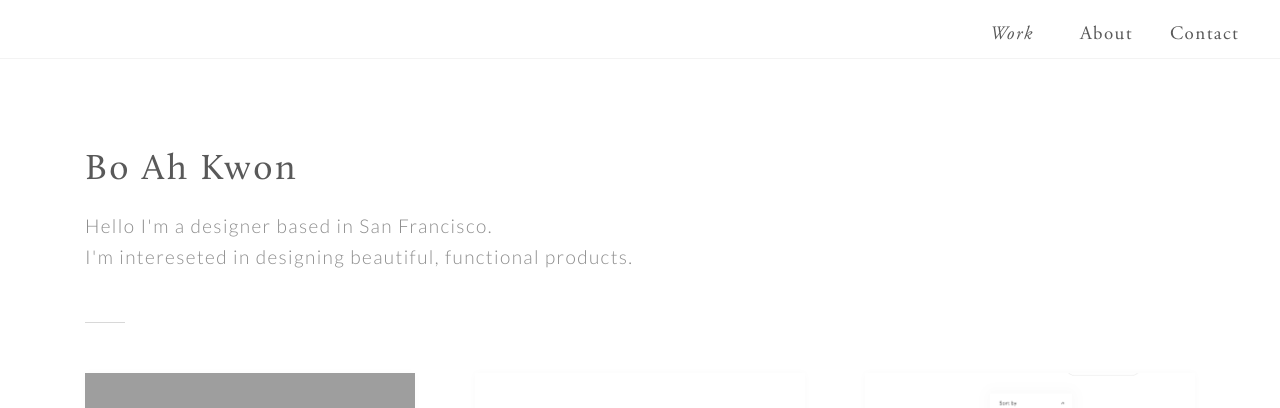
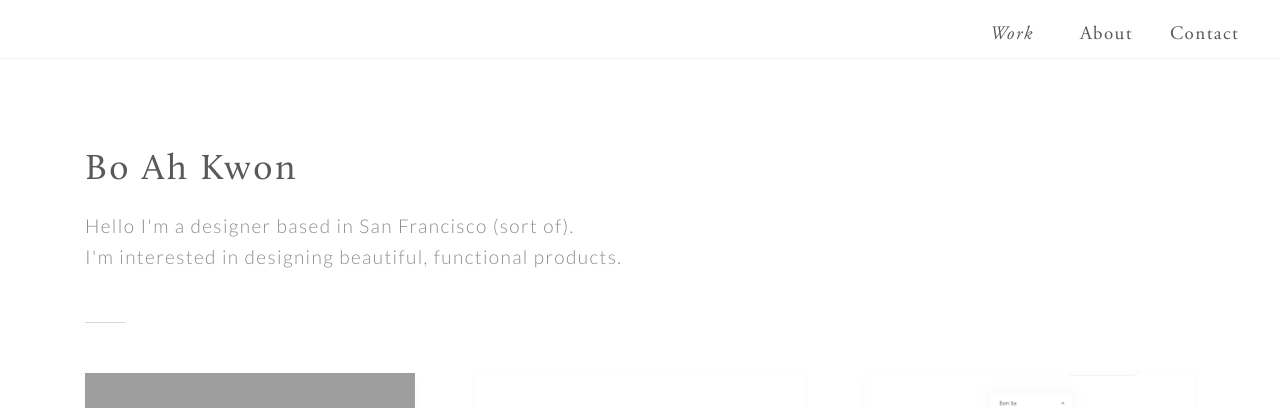
Before and after one commit to bkwon0402/bkwon0402.github.io, a Jekyll site: the page built from index.html, in a window 1280 px wide and 900 px high. Shown: the top 408 px of the window. Built offline with Jekyll 4.4.1, drawn with Linux system fonts in a browser that asks for light colours; grey boxes are pictures that could not be loaded.

Commit message:
Update index.html

```diff
--- a/index.html
+++ b/index.html
@@ -9,8 +9,8 @@ title: home
     	<div class="row">
     		<div class="col-xs-12 hero_part_30">
 	    		<div id="hero">Bo Ah Kwon</div>
-				        <p class="hero_p">Hello I'm a designer based in San Francisco.
-				            <br> I'm intereseted in designing beautiful, functional products. </p>
+				        <p class="hero_p">Hello I'm a designer based in San Francisco (sort of).
+				            <br> I'm interested in designing beautiful, functional products. </p>
 				<div class="line_sep"></div>
     		</div>
 		</div>
```
